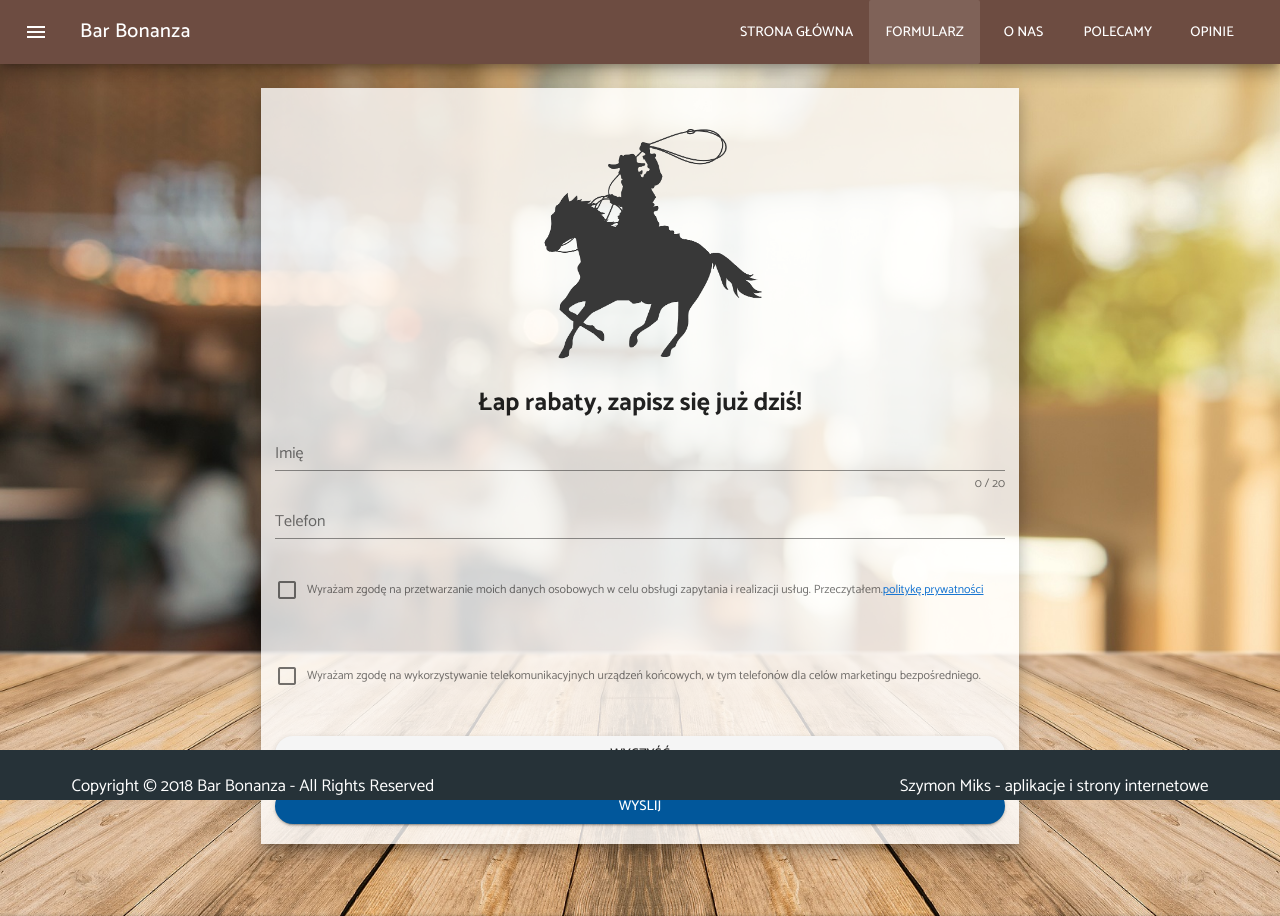
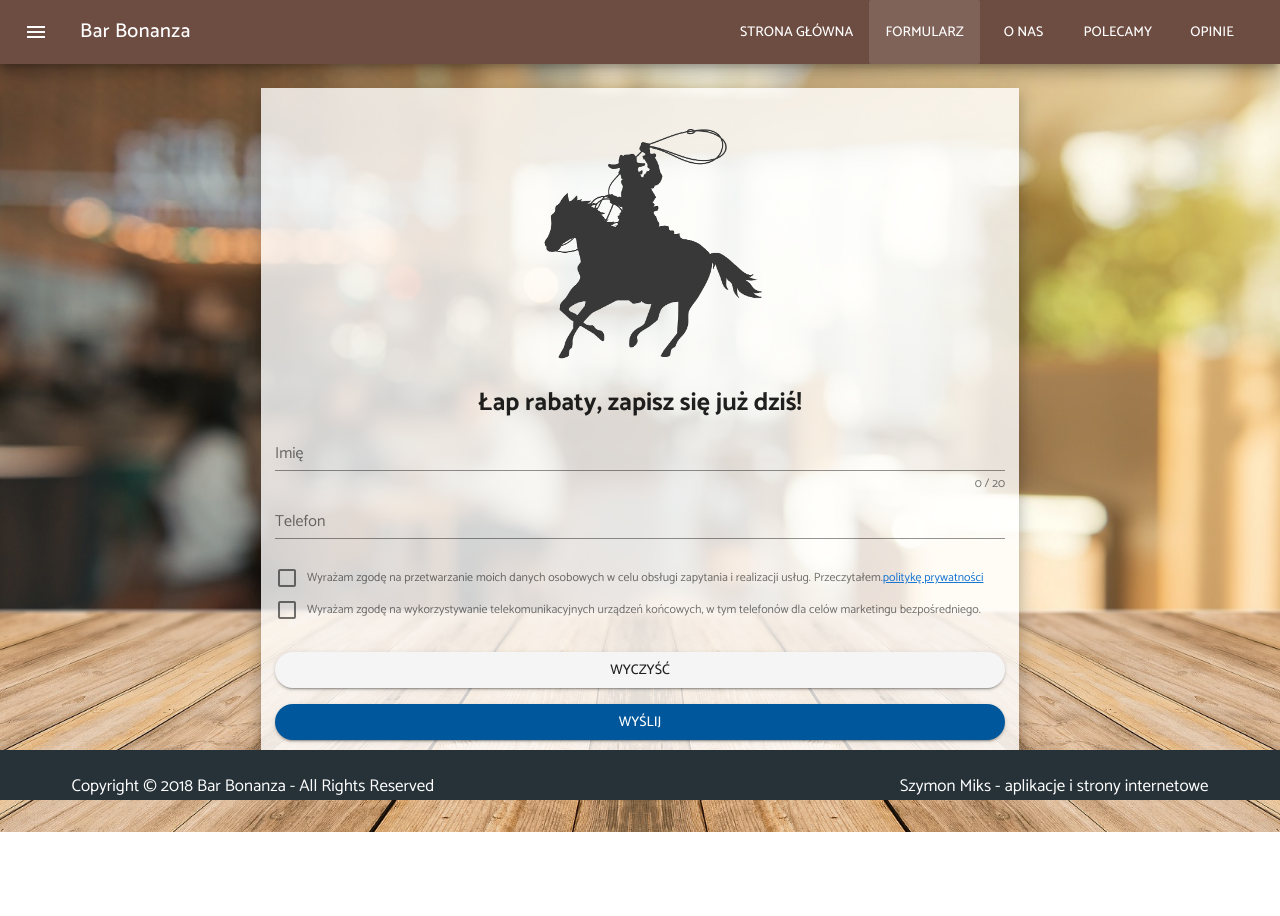
Before and after one commit to szymon6927/bonanza-sms, a Vue app in the folder client/: page /#/form in a window 1280 px wide. After the commit the page ends 832 px from the top, so only its background shows below. Built offline with nearby package versions, Linux system fonts and the light colour scheme.

Commit message:
style for checkboxes in form components

```diff
--- a/client/src/assets/css/style.css
+++ b/client/src/assets/css/style.css
@@ -21,10 +21,6 @@ ul, ol {
   padding: 1rem;
   border-radius: 10px;
   text-align: center;
-}
-
-.form-checkbox {
-  height: 5rem;
 }
 
 .form-checkbox .v-label {
--- a/client/src/components/Form.vue
+++ b/client/src/components/Form.vue
@@ -21,7 +21,7 @@
             required
           ></v-text-field>
           <v-checkbox
-            class="form-checkbox"
+            class="form-checkbox mt-1"
             v-model="form.selected"
             color="primary"
             value="rodo-policy"
@@ -40,7 +40,7 @@
 
           </v-checkbox>
           <v-checkbox
-            class="form-checkbox"
+            class="form-checkbox mt-1"
             v-model="form.selected"
             color="primary"
             value="marketing-policy"
```
